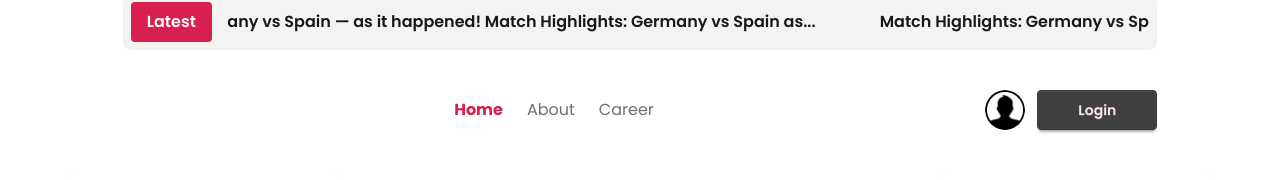
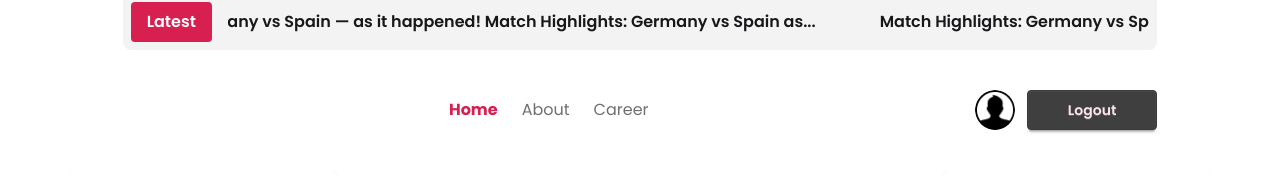
Before and after one commit to TusharChow20/projectNewsOnline, a React (Vite) app: page / in a window 1280 px wide. Shown: the part 165-345 px from the top of the page. Built offline with nearby package versions, Linux system fonts and the light colour scheme; no server answers; sample sign-in values are in the browser's storage; a web font is replaced by a local one.

Commit message:
small fixes

```diff
--- a/src/Components/Navbar.jsx
+++ b/src/Components/Navbar.jsx
@@ -7,9 +7,9 @@ import { AuthContext } from "../Provider/AuthProvider";
 
 const Navbar = () => {
   const [isMenuOpen, setIsMenuOpen] = useState(false);
-  const { user, sinOut } = use(AuthContext);
+  const { user, logOut } = use(AuthContext);
   const handleLogout = () => {
-    sinOut()
+    logOut()
       .then(() => {
         alert("Logged Out");
       })
--- a/src/Pages/Login.jsx
+++ b/src/Pages/Login.jsx
@@ -11,7 +11,7 @@ const Login = () => {
     const password = event.target.password.value;
     // console.log(email, password);
     signIn(email, password)
-      .then((result) => setUser(result))
+      .then((result) => setUser(result.user))
       .catch((error) => console.log(error));
   };
   return (
--- a/src/Provider/AuthProvider.jsx
+++ b/src/Provider/AuthProvider.jsx
@@ -1,26 +1,42 @@
 import {
   createUserWithEmailAndPassword,
+  onAuthStateChanged,
   signInWithEmailAndPassword,
+  signOut,
 } from "firebase/auth";
 import React from "react";
 import { useState } from "react";
 import { createContext } from "react";
 import auth from "../FireBase/firebase.config";
+import { useEffect } from "react";
 // eslint-disable-next-line react-refresh/only-export-components
 export const AuthContext = createContext();
 const AuthProvider = ({ children }) => {
   const [user, setUser] = useState(null);
+  const [load, setLoad] = useState(true);
   const createUser = (email, password) => {
     return createUserWithEmailAndPassword(auth, email, password);
   };
   const signIn = (email, password) => {
     return signInWithEmailAndPassword(auth, email, password);
   };
+  const logOut = () => {
+    setLoad(true);
+    return signOut(auth);
+  };
+  useEffect(() => {
+    const unsubscribe = onAuthStateChanged(auth, (currentUser) => {
+      setUser(currentUser);
+      setLoad(false);
+    });
+    return () => unsubscribe();
+  }, []);
   const authData = {
     user,
     setUser,
     createUser,
     signIn,
+    logOut,
   };
   return <AuthContext value={authData}>{children}</AuthContext>;
 };
```
